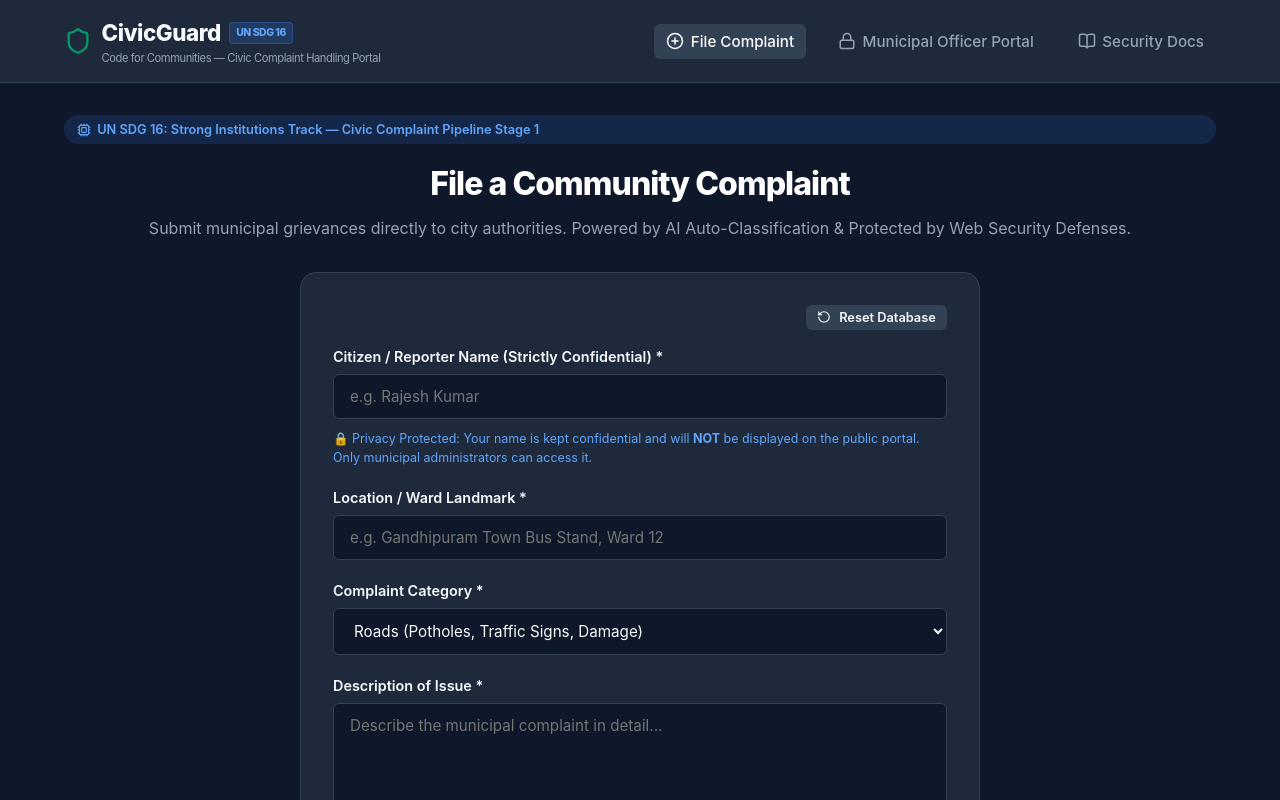
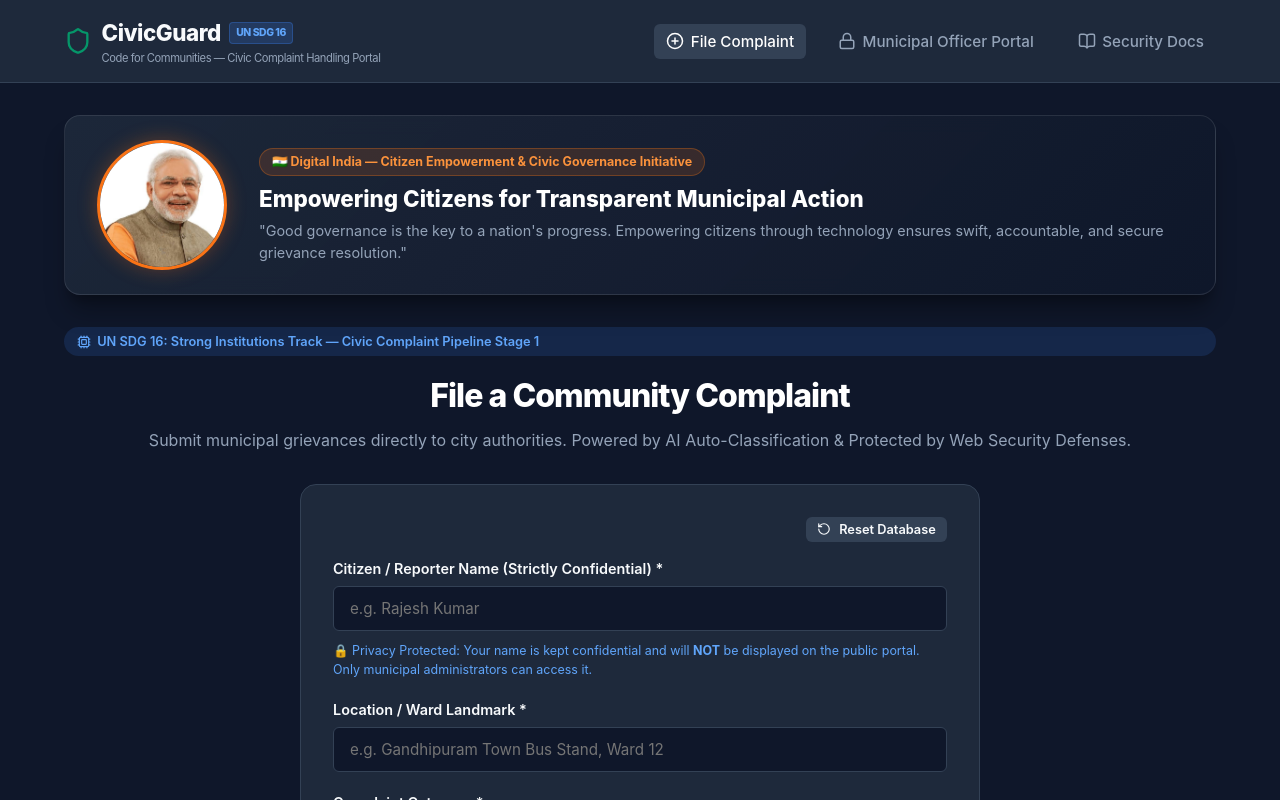
Before and after one commit to Sharon-jose-antony/CivicGuard, a React (Vite) app in the folder frontend/: page / in a window 1280 px wide. Shown: the top 800 px of the page. Built offline with nearby package versions, Linux system fonts and the light colour scheme.

Commit message:
Add Digital India leadership hero banner with PM photo on initial interface

```diff
--- a/frontend/src/pages/ComplaintForm.jsx
+++ b/frontend/src/pages/ComplaintForm.jsx
@@ -138,6 +138,45 @@ export default function ComplaintForm({ onSubmissionSuccess }) {
 
   return (
     <div className="container">
+      {/* Leadership & Civic Vision Hero Card */}
+      <div style={{
+        background: 'linear-gradient(135deg, rgba(30, 41, 59, 0.9) 0%, rgba(15, 23, 42, 0.95) 100%)',
+        border: '1px solid rgba(255, 255, 255, 0.1)',
+        borderRadius: '16px',
+        padding: '1.5rem 2rem',
+        marginBottom: '2rem',
+        display: 'flex',
+        alignItems: 'center',
+        gap: '2rem',
+        boxShadow: '0 20px 25px -5px rgba(0, 0, 0, 0.3), 0 10px 10px -5px rgba(0, 0, 0, 0.2)',
+        backdropFilter: 'blur(10px)',
+        flexWrap: 'wrap'
+      }}>
+        <img
+          src="/pm-hero.jpg"
+          alt="Hon'ble Prime Minister Narendra Modi"
+          style={{
+            width: '130px',
+            height: '130px',
+            objectFit: 'cover',
+            borderRadius: '50%',
+            border: '3px solid #f97316',
+            boxShadow: '0 0 20px rgba(249, 115, 22, 0.3)'
+          }}
+        />
+        <div style={{ flex: 1, minWidth: '260px' }}>
+          <div style={{ display: 'inline-flex', alignItems: 'center', gap: '0.4rem', background: 'rgba(249, 115, 22, 0.15)', color: '#fb923c', padding: '0.25rem 0.75rem', borderRadius: '9999px', fontSize: '0.78rem', fontWeight: 700, marginBottom: '0.5rem', border: '1px solid rgba(249, 115, 22, 0.3)' }}>
+            🇮🇳 Digital India — Citizen Empowerment & Civic Governance Initiative
+          </div>
+          <h2 style={{ fontSize: '1.4rem', fontWeight: 800, color: '#ffffff', marginBottom: '0.4rem', lineHeight: 1.3 }}>
+            Empowering Citizens for Transparent Municipal Action
+          </h2>
+          <p style={{ fontSize: '0.9rem', color: 'var(--text-muted)', lineHeight: 1.5, margin: 0 }}>
+            "Good governance is the key to a nation's progress. Empowering citizens through technology ensures swift, accountable, and secure grievance resolution."
+          </p>
+        </div>
+      </div>
+
       <div className="page-header" style={{ textAlign: 'center' }}>
         <div style={{ display: 'inline-flex', alignItems: 'center', gap: '0.4rem', background: 'rgba(59, 130, 246, 0.15)', color: '#60a5fa', padding: '0.3rem 0.8rem', borderRadius: '9999px', fontSize: '0.8rem', fontWeight: 600, marginBottom: '0.5rem' }}>
           <Cpu size={14} /> UN SDG 16: Strong Institutions Track — Civic Complaint Pipeline Stage 1
```
Also changed, not shown: frontend/public/pm-hero.jpg (added), frontend/src/assets/pm-hero.jpg (added).
